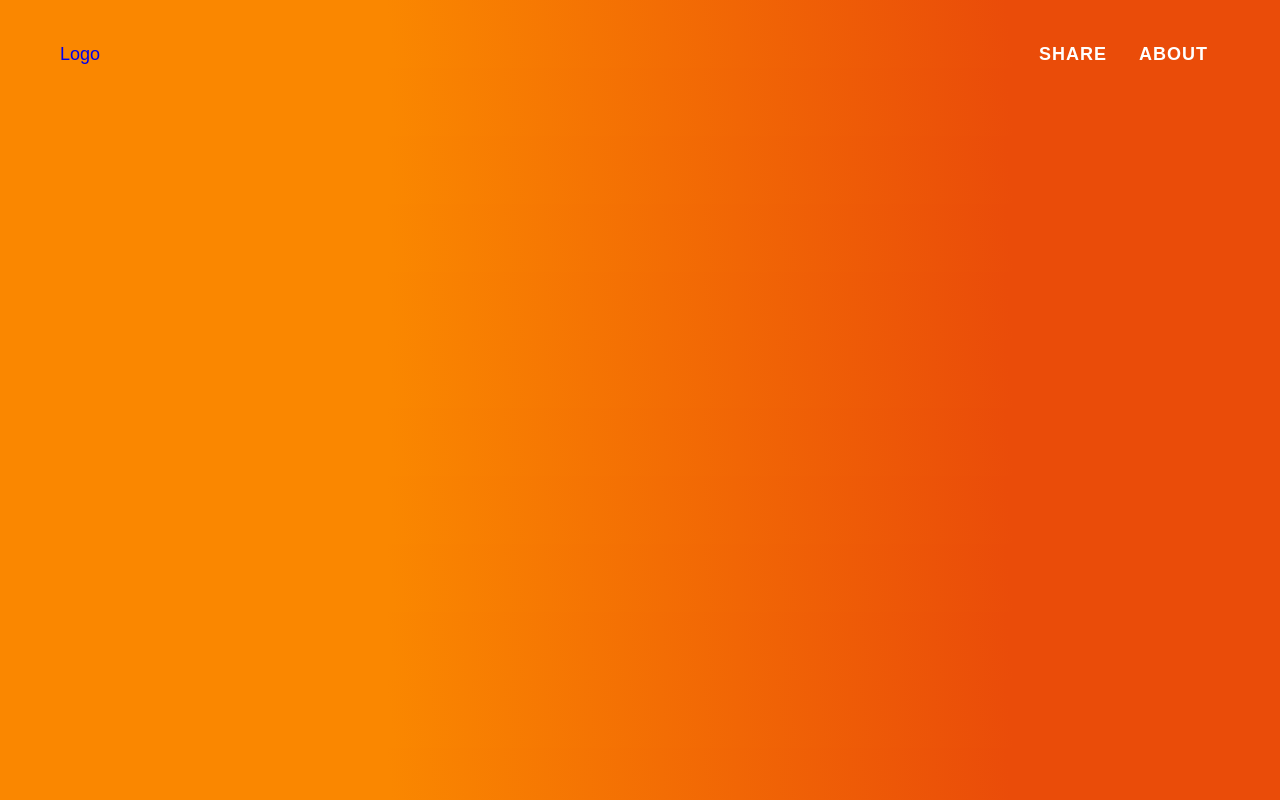
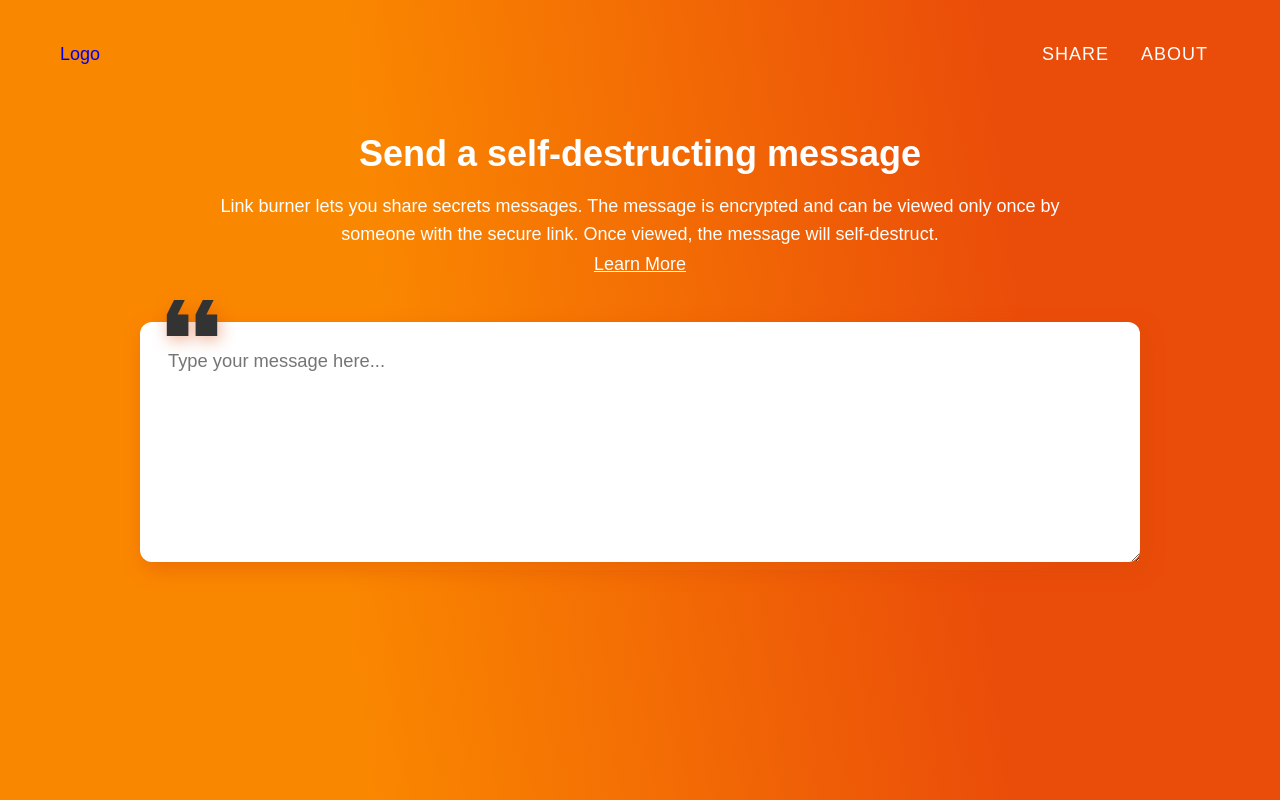
Before and after one commit to F1renDev/burner-link, a React (Create React App) app: page / in a window 1280 px wide. Built offline with nearby package versions, Linux system fonts and the light colour scheme.

Commit message:
Added main section

```diff
--- a/src/App.js
+++ b/src/App.js
@@ -1,11 +1,15 @@
 import React from "react";
 import styles from "./App.module.css";
 import Navigation from "./components/Navigation/Navigation";
+import MainDescription from "./components/MainDescription/MainDescription";
+import MessageBox from "./components/MessageBox/MessageBox";
 
 const App = () => {
   return (
     <div className={styles.App}>
       <Navigation />
+      <MainDescription />
+      <MessageBox />
     </div>
   );
 };
--- /dev/null
+++ b/src/components/MainDescription/MainDescription.js
@@ -0,0 +1,20 @@
+import React from "react";
+import styles from "./MainDescription.module.css";
+
+const MainDescription = () => {
+  return (
+    <div>
+      <h1 className={styles.Header}>Send a self-destructing message</h1>
+      <div className={styles.Container}>
+        <p className={styles.Description}>
+          Link burner lets you share secrets messages. The message is encrypted
+          and can be viewed only once by someone with the secure link. Once
+          viewed, the message will self-destruct.
+        </p>
+        <a className={styles.Link} href="/">Learn More</a>
+      </div>
+    </div>
+  );
+};
+
+export default MainDescription;
--- /dev/null
+++ b/src/components/MainDescription/MainDescription.module.css
@@ -0,0 +1,39 @@
+.Header {
+  margin-top: 72px;
+  text-align: center;
+}
+.Container {
+  width: 100%;
+  display: flex;
+  flex-direction: column;
+  align-items: center;
+  text-align: center;
+  justify-content: space-between;
+  margin-top: 12px;
+}
+
+.Description {
+  font-weight: 200;
+  max-width: 900px;
+  padding: 0 12px 0 12px;
+  margin: 0;
+  text-align: center;
+}
+
+.Link {
+  font-size: 18px;
+  font-weight: 500;
+  line-height: 28px;
+  padding: 2px 8px;
+  border-radius: 4px;
+  color: white;
+  cursor: pointer;
+  text-decoration: underline;
+  transition: all 0.3s ease-in-out;
+}
+
+.Link:hover {
+  background: white;
+  color: #ea4c09;
+  box-shadow: 4px 8px 20px rgba(215, 74, 9, 0.4);
+}
--- /dev/null
+++ b/src/components/MessageBox/MessageBox.js
@@ -0,0 +1,72 @@
+import React from "react";
+import styles from "./MessageBox.module.css";
+
+const MessageBox = () => {
+  return (
+    <div className={styles.MessageBox}>
+      <div className={styles.Container}>
+        <div className={styles.Quote}>
+          <svg
+            width="84"
+            height="68"
+            viewBox="0 0 84 68"
+            fill="none"
+            xmlns="http://www.w3.org/2000/svg"
+            style={{ "pointer-events": "none" }}
+          >
+            <g filter="url(#filter0_d)">
+              <path
+                d="M61.6002 12L50.8002 12L43.6002 26.4L43.6002 48L65.2002 48L65.2002 26.4L54.4002 26.4L61.6002 12ZM32.8002 12L22.0002 12L14.8002 26.4L14.8002 48L36.4002 48L36.4002 26.4L25.6002 26.4L32.8002 12Z"
+                fill="#333333"
+              ></path>
+            </g>
+            <defs>
+              <filter
+                id="filter0_d"
+                x="0.800293"
+                y="0"
+                width="82.4"
+                height="68"
+                filterUnits="userSpaceOnUse"
+                color-interpolation-filters="sRGB"
+              >
+                <feFlood
+                  flood-opacity="0"
+                  result="BackgroundImageFix"
+                ></feFlood>
+                <feColorMatrix
+                  in="SourceAlpha"
+                  type="matrix"
+                  values="0 0 0 0 0 0 0 0 0 0 0 0 0 0 0 0 0 0 127 0"
+                ></feColorMatrix>
+                <feOffset dx="2" dy="4"></feOffset>
+                <feGaussianBlur stdDeviation="8"></feGaussianBlur>
+                <feColorMatrix
+                  type="matrix"
+                  values="0 0 0 0 0.841667 0 0 0 0 0.290016 0 0 0 0 0.0350695 0 0 0 0.4 0"
+                ></feColorMatrix>
+                <feBlend
+                  mode="normal"
+                  in2="BackgroundImageFix"
+                  result="effect1_dropShadow"
+                ></feBlend>
+                <feBlend
+                  mode="normal"
+                  in="SourceGraphic"
+                  in2="effect1_dropShadow"
+                  result="shape"
+                ></feBlend>
+              </filter>
+            </defs>
+          </svg>
+        </div>
+        <textarea
+          className={styles.Textarea}
+          placeholder="Type your message here..."
+        ></textarea>
+      </div>
+    </div>
+  );
+};
+
+export default MessageBox;
--- /dev/null
+++ b/src/components/MessageBox/MessageBox.module.css
@@ -0,0 +1,31 @@
+.MessageBox {
+  position: relative;
+  margin-top: 42px;
+  width: 100%;
+  display: flex;
+  justify-content: center;
+}
+.Container {
+  position: relative;
+  width: 1000px;
+  max-width: calc(100% - 40px);
+  margin: 0 20px;
+}
+.Quote {
+  position: absolute;
+  top: -34px;
+  left: 12px;
+  transition: all 0.3s;
+}
+.Textarea {
+  outline: none;
+  border: none;
+  width: 100%;
+  background: white;
+  box-shadow: 4px 8px 20px rgba(215, 74, 9, 0.4);
+  border-radius: 12px;
+  height: 240px;
+  padding: 28px;
+  box-sizing: border-box;
+  font: 400 18.3333px Arial;
+}
--- a/src/components/Navigation/Navigation.module.css
+++ b/src/components/Navigation/Navigation.module.css
@@ -11,7 +11,7 @@
 }
 
 h2 {
-  font-weight: 600;
+  font-weight: 400;
   font-size: 18px;
   line-height: 28px;
   letter-spacing: 1px;
```
